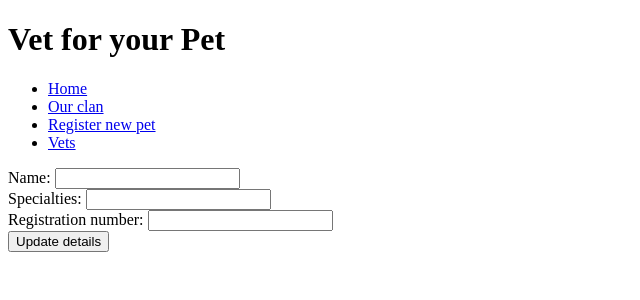
After one commit to AnitaSafar/Vet_app_project, a Flask app: template templates/vets/edit.html in a window 1280 px wide. The commit adds this page. Shown: the top 300 px of the page, without its empty margins (0-640 px from the left). Run offline with Flask 2, Linux system fonts and the light colour scheme; the template is opened without the code that fills it, so the values that code supplies are empty.

Commit message:
edit and update routes created, update action added to vet repo, edit html created

```diff
--- a/repositories/vet_repository.py
+++ b/repositories/vet_repository.py
@@ -42,5 +42,5 @@ def delete(id):
 
 def update(vet):
     sql = "UPDATE vets SET (name, specialties, reg_number) = (%s, %s, %s) WHERE id = %s"
-    values = [vet.name, vet.secialties, vet.reg_number, vet.id]
+    values = [vet.name, vet.specialties, vet.reg_number, vet.id]
     run_sql(sql ,values)
--- /dev/null
+++ b/templates/vets/edit.html
@@ -0,0 +1,22 @@
+{% extends "base.html" %}
+
+{% block content %}
+
+<form action="/vets/{{vet.id}}" method="POST">
+    <div>
+        <label for="name">Name:</label>
+        <input type="text" id="name" name="name" value="{{vet.name}}">
+    </div>
+    <div>
+        <label for="specialties">Specialties:</label>
+        <input type="text" id="specialties" name="specialties" value="{{vet.specialties}}">
+    </div>
+    <div>
+        <label for="reg_number">Registration number:</label>
+        <input type="text" id="reg_number" name="reg_number" value="{{vet.reg_number}}">
+    </div>
+    <button type="submit">Update details</button>
+ </form>
+
+
+ {% endblock %}
--- a/templates/vets/new.html
+++ b/templates/vets/new.html
@@ -14,8 +14,8 @@
     </div>
     <div>
         <label for="/reg_number">Registration number:</label>
-        <input type="number" id="reg_number" name="reg_number" placeholder="Registration number" min="1">
-    </div>
+        <input type="text" id="reg_number" name="reg_number" placeholder="Registration number" min="1">
+    </div><br>
     <button type="submit">Save new vet</button>
 </form>
 
--- a/templates/vets/show.html
+++ b/templates/vets/show.html
@@ -8,7 +8,7 @@
     <p>Registration number: {{vet.reg_number}}</p>
 </div>
 <div>
-    <form action="/vets/{{vet.id}}">
+    <form action="/vets/{{vet.id}}/edit">
         <button>Edit details</button>
     </form>
 </div>
```
Also changed, not shown: controllers/vets_controller.py (+16 -0 lines).
